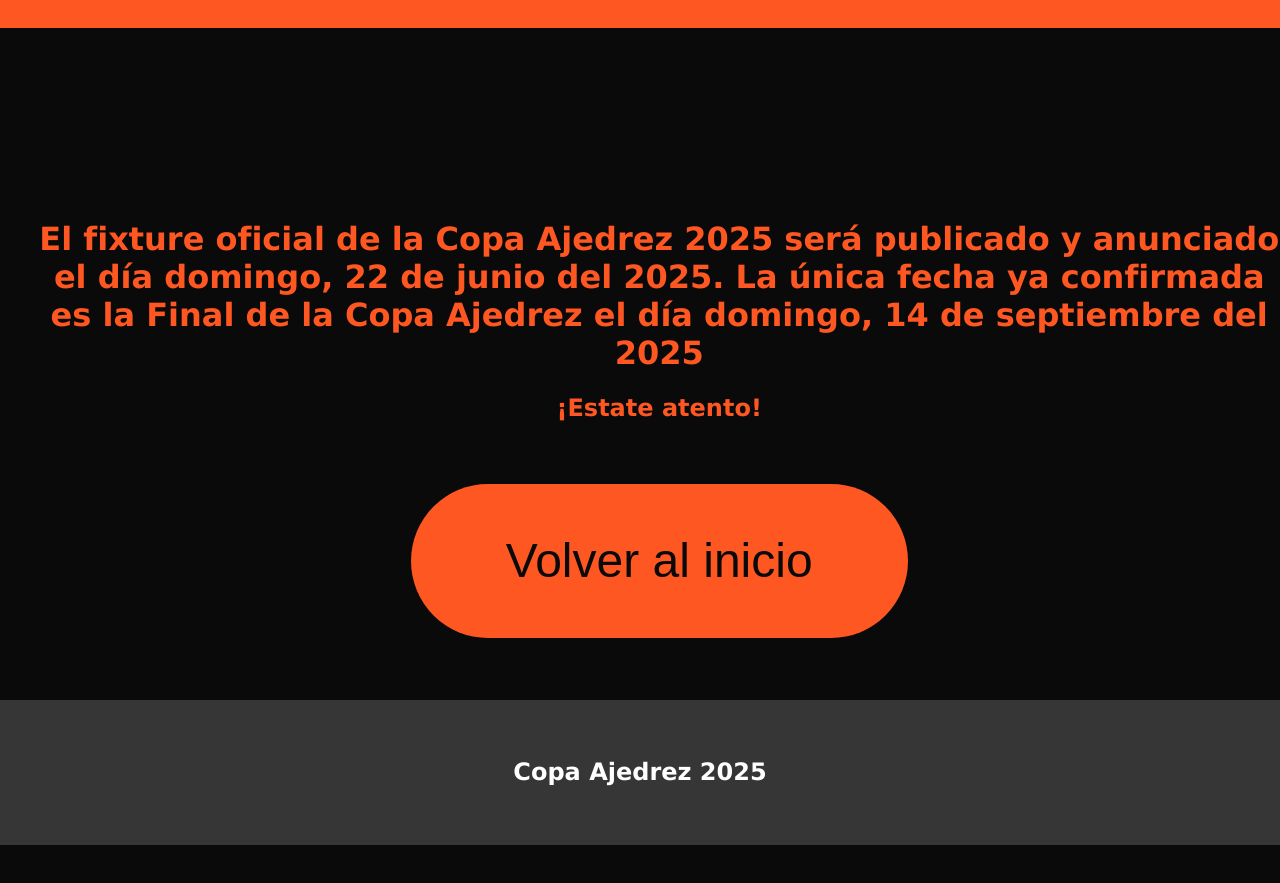
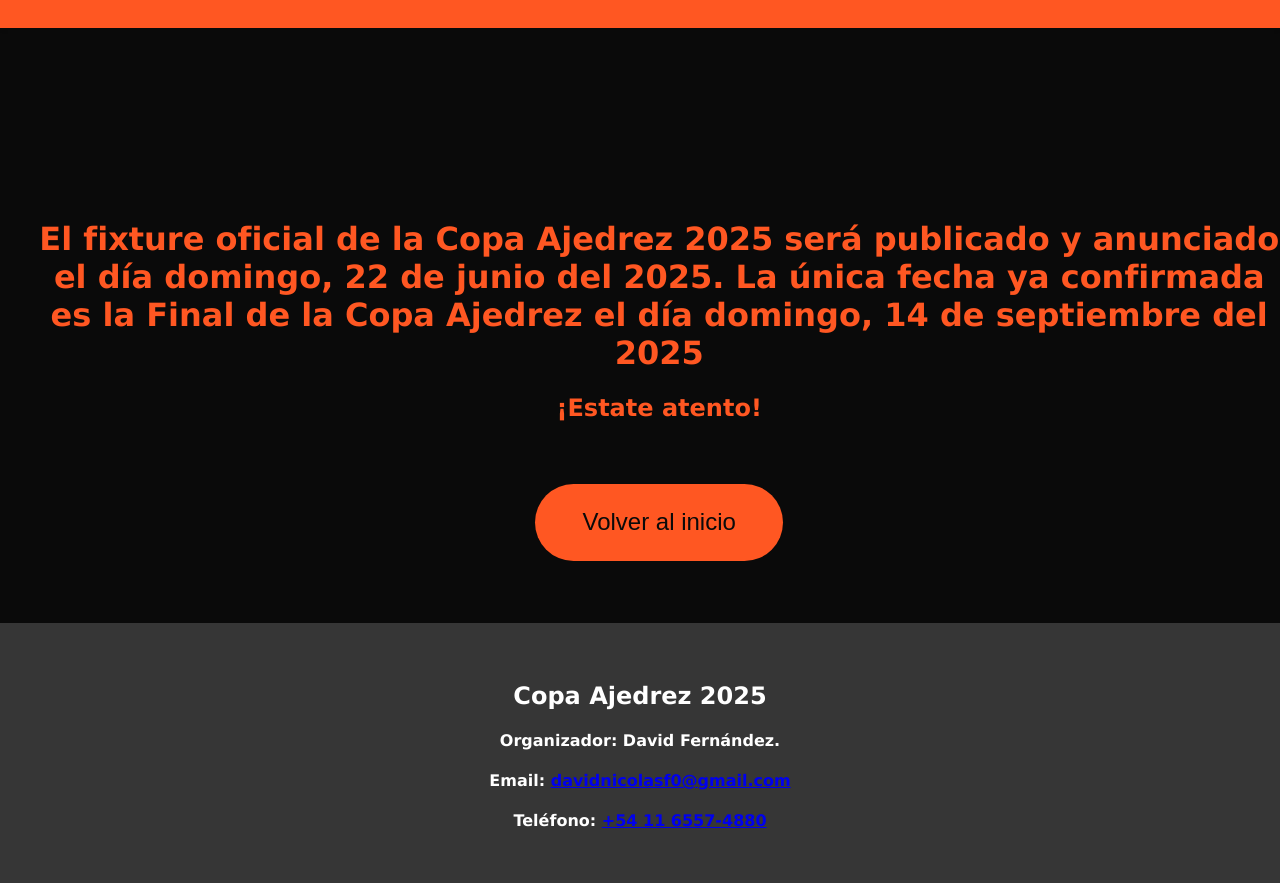
Before and after one commit to david8-coder/Copa-Ajedrez, a plain HTML site: page fixture/index.html in a window 1280 px wide. Shown: the part 135-1018 px from the top of the page. Before the commit the page ends 980 px from the top, so only its background shows below. Drawn offline with Linux system fonts and the light colour scheme.

Commit message:
Arreglos varios
Achicamiento del tamaño del botón de redirección de las páginas periféricas y agregación de contenido en el pie de página: email y número de teléfono.

```diff
--- a/fixture/index.html
+++ b/fixture/index.html
@@ -78,13 +78,13 @@
     }
 
     #redirection input {
-      width: 40%;
+      width: 20%;
       display: block;
       margin: auto;
       margin-top: 5%;
       margin-bottom: 5%;
-      font-size: 300%;
-      padding: 4%;
+      font-size: 150%;
+      padding: 2%;
       border: none;
       border-radius: 100px;
       background: #FF5722;
@@ -93,7 +93,7 @@
     }
 
     #redirection input:hover {
-      width: 50%;
+      width: 30%;
       background: #FFA500;
       cursor: pointer;
     }
@@ -105,6 +105,11 @@
 
     footer h2 {
       font-weight: bold;
+      color: white;
+      text-align: center;
+    }
+
+    footer h4 {
       color: white;
       text-align: center;
     }
@@ -183,6 +188,9 @@
   </div>
   <footer>
     <h2>Copa Ajedrez 2025</h2>
+    <h4>Organizador: David Fernández.</h4>
+    <h4>Email: <a href="malito: davidnicolasf0@gmail.com">davidnicolasf0@gmail.com</a></h4>
+    <h4>Teléfono: <a href="tel:+541165574880">+54 11 6557-4880</a></h4>
   </footer>
 </body>
 </html>
```
Also changed, not shown: acerca-de/index.html (+12 -4 lines), calendario/index.html (+8 -0 lines), histórico/index.html (+12 -4 lines), index.html (+16 -0 lines), reclamos/index.html (+12 -4 lines), reglamento/index.html (+12 -4 lines).
